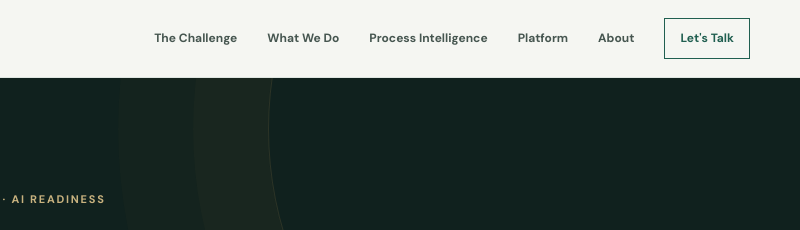
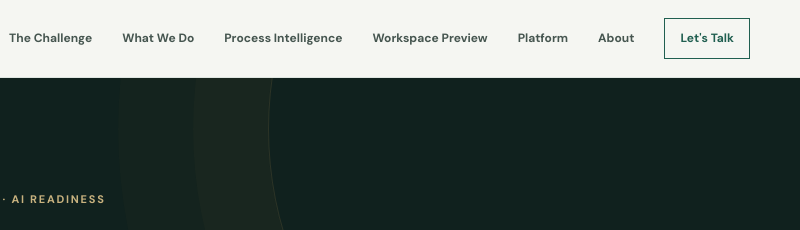
Before and after one commit to gkommepalli/thriven, a plain HTML site: page index.html in a window 1280 px wide. Shown: the top 230 px of the page, 480-1280 px from the left. Drawn offline with Linux system fonts and the light colour scheme.

Commit message:
Add workspace preview to primary navigation

```diff
--- a/index.html
+++ b/index.html
@@ -53,7 +53,7 @@ footer{background:var(--dark);color:#fff;padding:55px 0 25px}.footer-top{display
   <a class="brand" href="#home" aria-label="Thriven Advisory home"><span class="brand-mark"><span>T</span></span><span class="brand-name">thriven<small>ADVISORY INC.</small></span></a>
   <button class="menu-btn" id="menuBtn" aria-label="Open navigation" aria-expanded="false">☰</button>
   <nav class="nav-links" id="navLinks" aria-label="Main navigation">
-   <a href="#challenge">The Challenge</a><a href="#capabilities">What We Do</a><a href="process-intelligence.html">Process Intelligence</a><a href="#platform">Platform</a><a href="#about">About</a><a class="nav-contact" href="#contact">Let's Talk</a>
+   <a href="#challenge">The Challenge</a><a href="#capabilities">What We Do</a><a href="process-intelligence.html">Process Intelligence</a><a href="workspace.html">Workspace Preview</a><a href="#platform">Platform</a><a href="#about">About</a><a class="nav-contact" href="#contact">Let's Talk</a>
   </nav>
  </div>
 </header>
```
